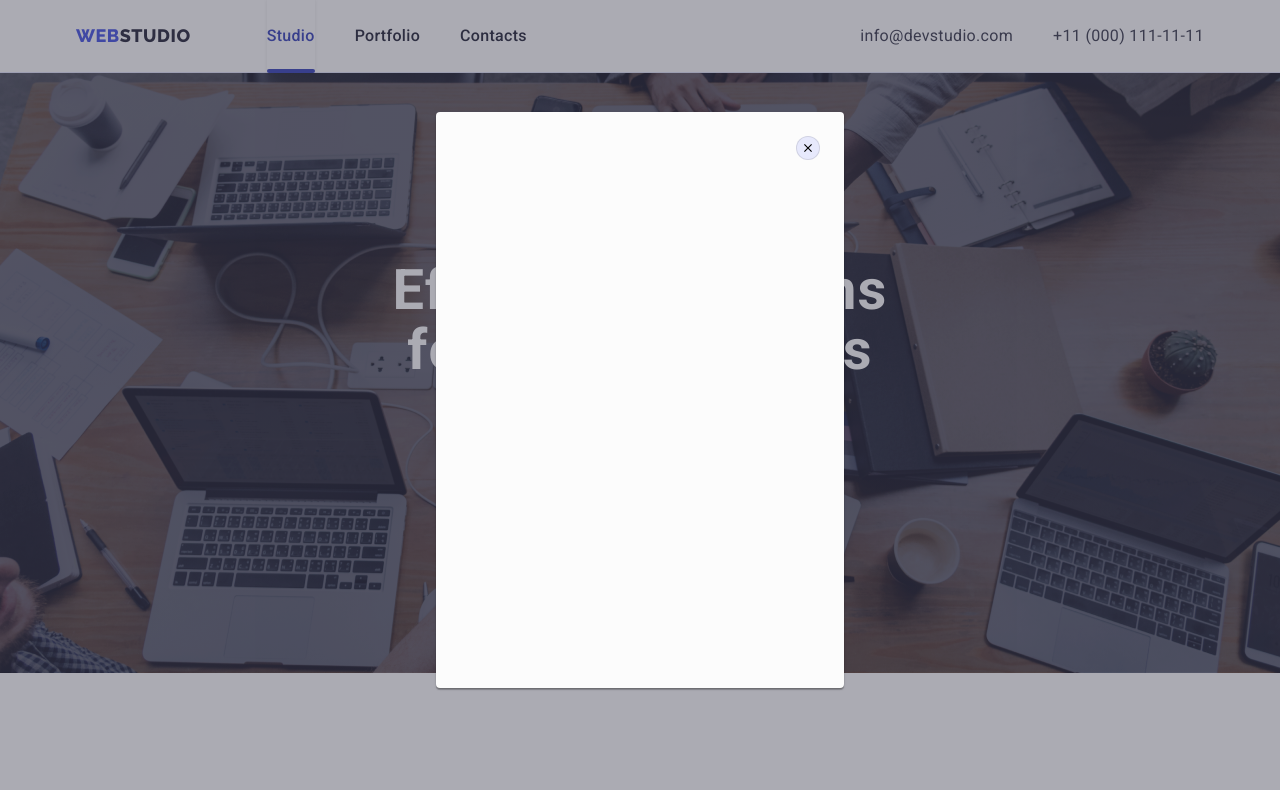
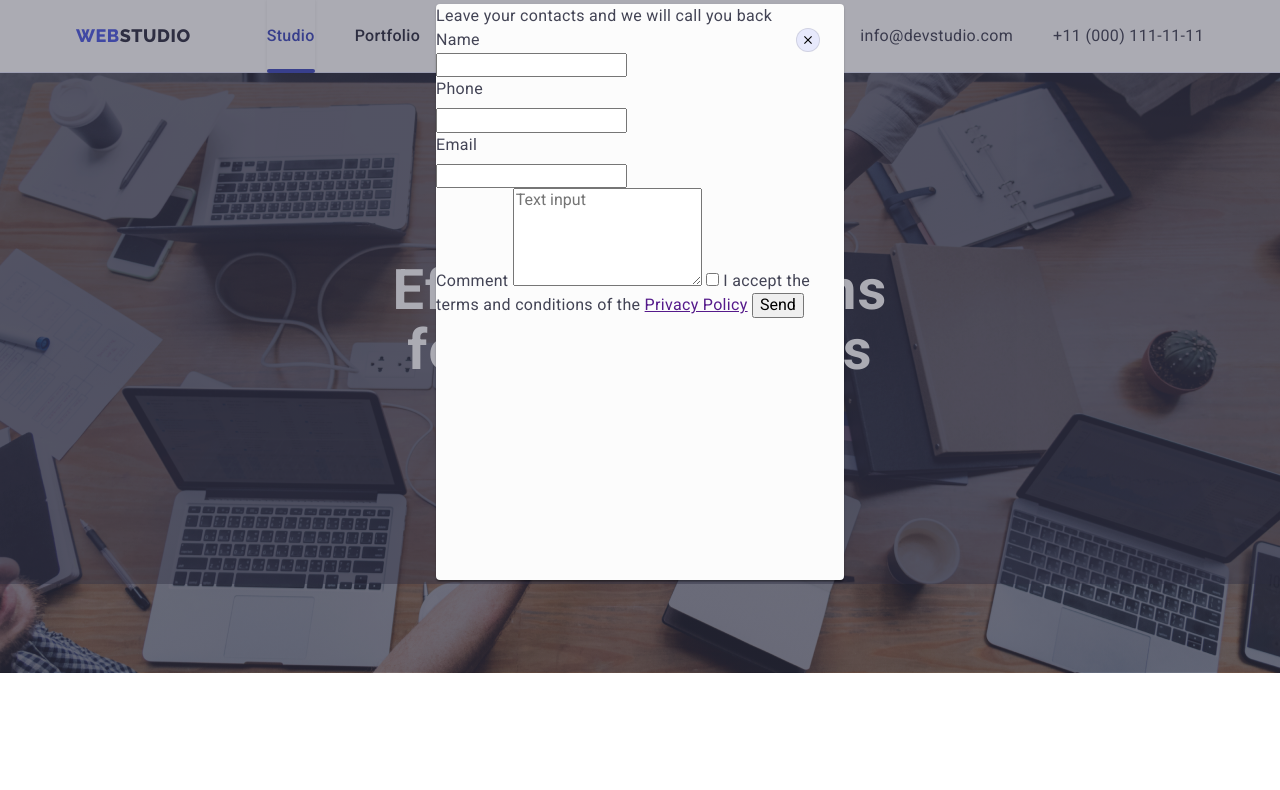
Before and after one commit to Mixa88/goit-markup-hw-06, a plain HTML site: page index.html in a window 1280 px wide. Both pictures are taken after a click on the button "Order Service". Shown: the top 790 px of the page. Drawn offline with nearby package versions, Linux system fonts and the light colour scheme.

Commit message:
first update

```diff
--- a/css/styles.css
+++ b/css/styles.css
@@ -614,7 +614,7 @@ ul {
   top: 0;
   left: 0;
   width: 100%;
-  height: 100%;
+  min-height: 584px;
   background-color: rgba(46, 47, 66, 0.4);
   transition: opacity 250ms cubic-bezier(0.4, 0, 0.2, 1),
     visibility 250ms cubic-bezier(0.4, 0, 0.2, 1);
@@ -657,7 +657,7 @@ ul {
 
   justify-content: center;
 
-  background-color: #E7E9FC;
+  background-color: #e7e9fc;
   border: 1px solid rgba(0, 0, 0, 0.1);
 
   padding: 0;
@@ -771,8 +771,6 @@ ul {
   color: #434455;
 }
 
-
-
 .link-portfolio {
   display: block;
   text-decoration: none;
@@ -785,11 +783,10 @@ ul {
     0px 1px 1px rgba(46, 47, 66, 0.16), 0px 2px 1px rgba(46, 47, 66, 0.08);
 }
 
-.link-portfolio:hover .img-desk, .link-portfolio:focus .img-desk {
+.link-portfolio:hover .img-desk,
+.link-portfolio:focus .img-desk {
   transform: translateY(0%);
 }
-
-
 
 .img-container {
   position: relative;
--- a/index.html
+++ b/index.html
@@ -39,7 +39,13 @@
             >Web<span class="logo-text">Studio</span></a
           >
           <ul class="list">
-            <li><a class="nav-item nav-item-studio active link" href="./index.html">Studio</a></li>
+            <li>
+              <a
+                class="nav-item nav-item-studio active link"
+                href="./index.html"
+                >Studio</a
+              >
+            </li>
             <li>
               <a class="nav-item link" href="./portfolio.html">Portfolio</a>
             </li>
@@ -69,7 +75,9 @@
       <section class="hero-section">
         <div class="container">
           <h1 class="main-title">Effective Solutions for Your Business</h1>
-          <button data-modal-open class="button-hero" type="button">Order Service</button>
+          <button data-modal-open class="button-hero" type="button">
+            Order Service
+          </button>
         </div>
       </section>
 
@@ -383,10 +391,7 @@
     </main>
     <!-- Footer -->
     <footer class="footer">
-
       <div class="footer-container container">
-
-
         <div class="footer-info">
           <a class="footer-link-logo link" href="./index.html"
             >Web<span class="footer-logo-text">Studio</span></a
@@ -400,18 +405,16 @@
         <div>
           <p class="social-desk">Social media</p>
           <ul class="footer-list">
-
-
             <li class="footer-ic">
               <a class="footer-link" href="">
-
-                  <svg class="footer-icon" width="24" height="24"><use href="./images/icons.svg#social-instagram"></use></svg>
+                <svg class="footer-icon" width="24" height="24">
+                  <use href="./images/icons.svg#social-instagram"></use>
+                </svg>
               </a>
             </li>
 
             <li class="footer-ic">
               <a class="footer-link" href="">
-
                 <svg class="footer-icon" width="24" height="24">
                   <use href="./images/icons.svg#social-twitter"></use>
                 </svg>
@@ -420,7 +423,6 @@
 
             <li class="footer-ic">
               <a class="footer-link" href="">
-
                 <svg class="footer-icon" width="24" height="24">
                   <use href="./images/icons.svg#social-facebook"></use>
                 </svg>
@@ -428,13 +430,11 @@
             </li>
             <li class="footer-ic">
               <a class="footer-link" href="">
-
                 <svg class="footer-icon" width="24" height="24">
                   <use href="./images/icons.svg#social-linkedin"></use>
                 </svg>
               </a>
             </li>
-
           </ul>
         </div>
       </div>
@@ -443,15 +443,61 @@
     <!-- Modal Window -->
 
     <div data-modal class="modal is-hidden">
+      <div class="modal-window">
+        <button data-modal-close class="button-modal" type="button">
+          <svg class="button-close-icon" width="8" height="8">
+            <use href="./images/icons.svg#close-icon"></use>
+          </svg>
+        </button>
 
-<div class="modal-window" >
+        <p>Leave your contacts and we will call you back</p>
 
-  <button data-modal-close class="button-modal" type="button"> <svg class="button-close-icon" width="8" height="8">  <use href="./images/icons.svg#close-icon"></use> </svg> </button>
+        <form class="modal-form">
+
+          <label for="modal-name">Name</label>
+          <div>
+            <input class="" type="text" name="modal-name" id="modal-name" />
+            <svg class="" width="18" height="18">
+              <use></use>
+            </svg>
           </div>
 
+          <label for="modal-phone">Phone</label>
+          <div>
+            <input class="" type="text" name="modal-phone" id="modal-phone" />
+            <svg class="" width="18" height="24">
+              <use></use>
+            </svg>
+          </div>
+
+          <label for="modal-email">Email</label>
+          <div>
+            <input class="" type="text" name="modal-email" id="modal-email" />
+            <svg class="" width="18" height="24">
+              <use></use>
+            </svg>
+          </div>
+
+          <label for="modal-comment">Comment</label>
+          <textarea
+            name="modal-comment"
+            id="modal-comment"
+            rows="5"
+            placeholder="Text input"></textarea>
+
+          <label>
+            <input type="checkbox" name="modal-agreement" />
+            <span
+              >I accept the terms and conditions of the
+              <a href="">Privacy Policy</a></span
+            >
+          </label>
+
+          <button class="btn" type="submit">Send</button>
+        </form>
+      </div>
     </div>
 
     <script src="./js/modal.js"></script>
-
   </body>
 </html>
```
Lines whose indentation alone changed are shown as unchanged.
